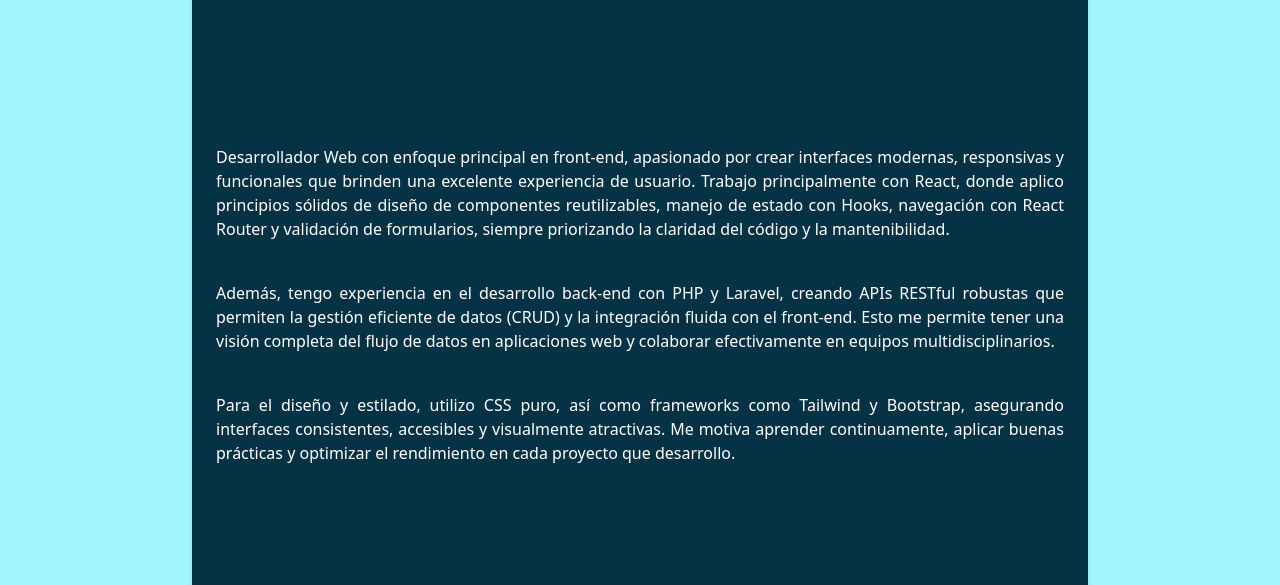
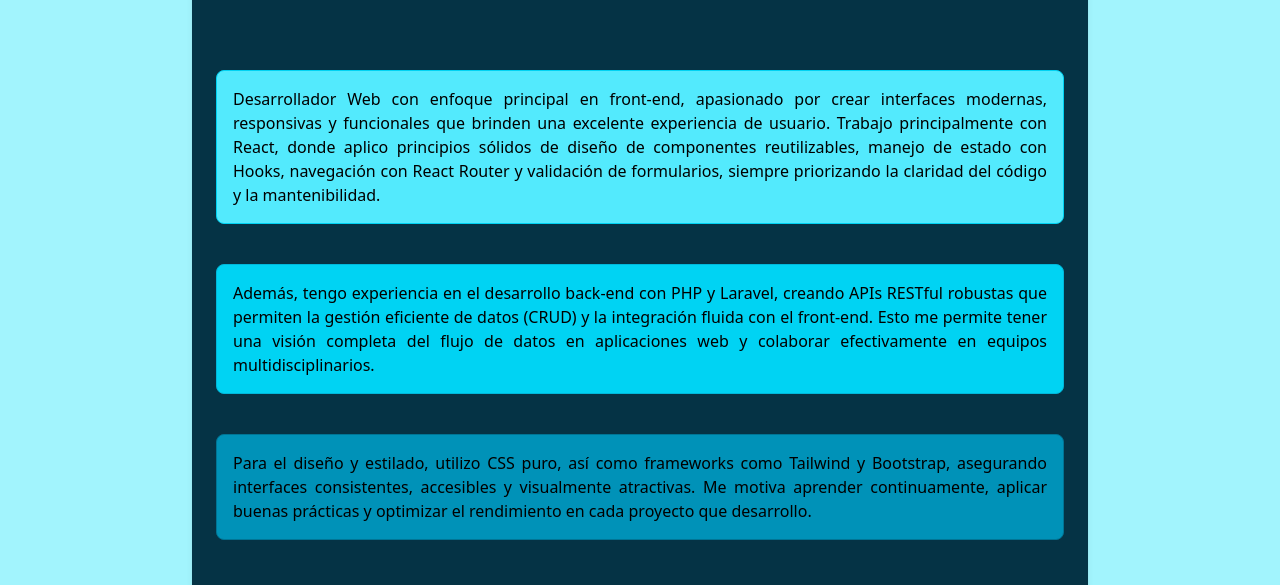
Before and after one commit to melagora/03-portafolio, a Next.js app: page / in a window 1280 px wide. Shown: the part 895-1480 px from the top of the page. Built offline with nearby package versions, Linux system fonts and the light colour scheme.

Commit message:
Ultimos efectos al apartado "sobre mi"

```diff
--- a/app/components/Sobremi.tsx
+++ b/app/components/Sobremi.tsx
@@ -7,9 +7,12 @@
 export default function Sobremi() {
   useEffect(() => {
     AOS.init({
-      duration: 100, // Duración del fade
-      once: false, // Solo una vez al hacer scroll
+      duration: 1500, // Duración más perceptible
+      once: false, // Se repite cada vez que entra al viewport
+      easing: "ease-in-out", // Animación más suave
+      offset: 150, // Empieza un poco antes de entrar
     });
+    AOS.refresh(); // Forzar refresco
   }, []);
 
   return (
@@ -18,10 +21,17 @@
       id="sobre-mi"
     >
       <div
-        className="w-[100%] sm:w-[70%] text-sm md:text-base h-full flex flex-col items-center text-justify justify-center sm:bg-cyan-950 sm:text-white p-6 rounded shadow-md gap-10"
+        className="w-[100%] sm:w-[70%] text-sm md:text-base h-full flex flex-col items-center text-justify justify-center sm:bg-cyan-950 p-6 rounded shadow-md gap-6 lg:gap-10"
         data-aos="fade-up"
+        data-aos-duration="2000"
+        data-aos-delay="100"
       >
-        <div data-aos="fade-up" data-aos-delay="100">
+        <div
+          data-aos="slide-up"
+          data-aos-delay="100"
+          data-aos-duration="2000"
+          className="bg-cyan-300 border-1 border-cyan-400 rounded-lg p-4"
+        >
           <p>
             Desarrollador Web con enfoque principal en front-end, apasionado por
             crear interfaces modernas, responsivas y funcionales que brinden una
@@ -32,7 +42,12 @@
             del código y la mantenibilidad.
           </p>
         </div>
-        <div data-aos="fade-up" data-aos-delay="200">
+        <div
+          data-aos="slide-up"
+          data-aos-delay="200"
+          data-aos-duration="2000"
+          className="bg-cyan-400 border-1 border-cyan-500 rounded-lg p-4"
+        >
           <p>
             Además, tengo experiencia en el desarrollo back-end con PHP y
             Laravel, creando APIs RESTful robustas que permiten la gestión
@@ -42,7 +57,12 @@
             multidisciplinarios.
           </p>
         </div>
-        <div data-aos="fade-up" data-aos-delay="300">
+        <div
+          data-aos="slide-up"
+          data-aos-delay="300"
+          data-aos-duration="2000"
+          className="bg-cyan-600 border-1 border-cyan-700 rounded-lg p-4"
+        >
           <p>
             Para el diseño y estilado, utilizo CSS puro, así como frameworks
             como Tailwind y Bootstrap, asegurando interfaces consistentes,
@@ -51,14 +71,6 @@
             en cada proyecto que desarrollo.
           </p>
         </div>
-        {/* <div data-aos="fade-up" data-aos-delay="400">
-          <p>
-            Estoy listo para asumir nuevos retos, aportar valor y seguir
-            creciendo junto a un equipo profesional. Si buscas un desarrollador
-            Full Stack con base sólida en front-end y conocimientos back-end,
-            ¡estaré encantado de conectar!
-          </p>
-        </div> */}
       </div>
     </section>
   );
```
